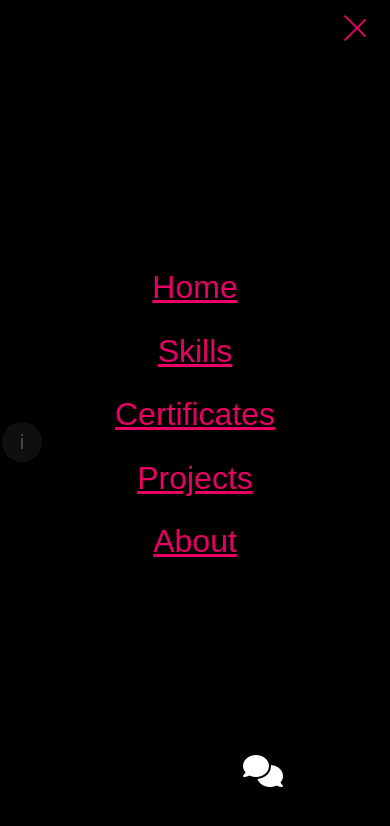
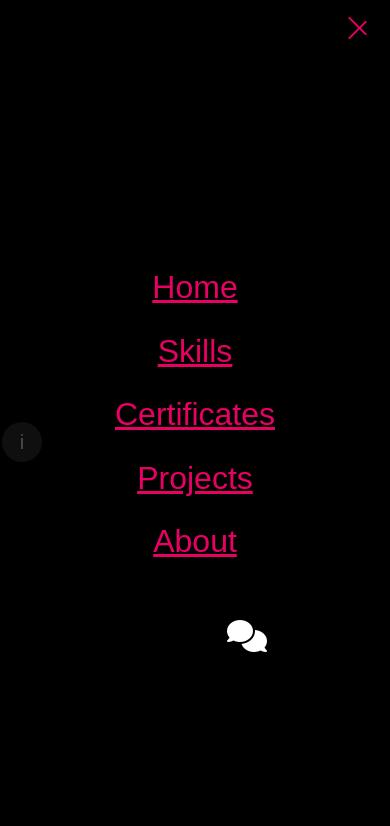
Before and after one commit to themelodyman77/the-dark-theme, a plain HTML site: page index.html in a window 390 px wide. Both pictures are taken after a click on the element 355 px from the left and 28 px from the top of the page. Drawn offline with nearby package versions, Linux system fonts and the light colour scheme; a web font is replaced by a local one.

Commit message:
Add files via upload

```diff
--- a/styles.css
+++ b/styles.css
@@ -11,6 +11,7 @@ body {
     margin: 0;
     padding: 0;
     color: #E90064;
+    width: 100%;
 }
 /* portfolio text */
 #portfolio{
@@ -73,14 +74,14 @@ nav ul li a {
     }
     .navbar {
         display: flex;
-        justify-content: flex-end;
+        justify-content: right;
     }
 
     .menu-btn {
         display: flex;
         flex-direction: column;
         justify-content: space-between;
-        width: 30px;
+        width: 25px;
         height: 20px;
         cursor: pointer;
         z-index: 3;
@@ -426,14 +427,9 @@ header,.name-block{
         display: none;
     }
     .chat-box1{
-        display: flex;
+        display: inline;
         position: absolute;
-        bottom: 0;
-        width: fit-content;
-        height: fit-content;
-        align-items: center;
-        justify-content: center;
-        margin: 1.5em;
+        margin: 1em;
     }
 }
 @media (min-width:1024px) {
```
